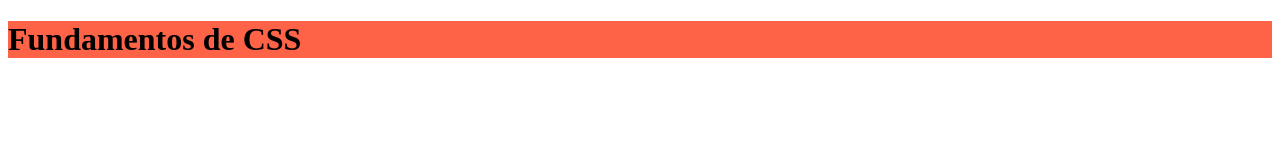
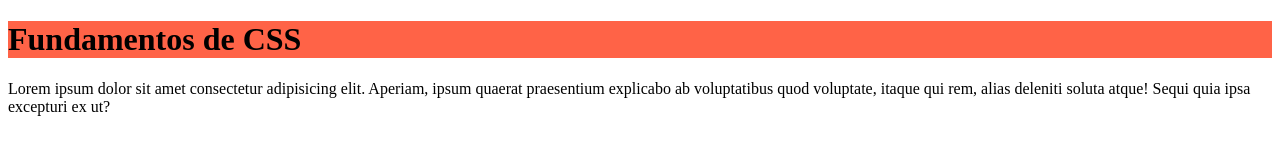
Before and after one commit to Roppongi7/learning, a plain HTML site: page CSS/CSS-funcionamiento/index.html in a window 1280 px wide. Drawn offline with Linux system fonts and the light colour scheme.

Commit message:
probando Modificaciones VSC

```diff
--- a/CSS/CSS-funcionamiento/index.html
+++ b/CSS/CSS-funcionamiento/index.html
@@ -8,5 +8,6 @@
 </head>
 <body>
     <h1 class="title" id="title">Fundamentos de CSS</h1>
+    <p>Lorem ipsum dolor sit amet consectetur adipisicing elit. Aperiam, ipsum quaerat praesentium explicabo ab voluptatibus quod voluptate, itaque qui rem, alias deleniti soluta atque! Sequi quia ipsa excepturi ex ut?</p>
 </body>
 </html>
```
